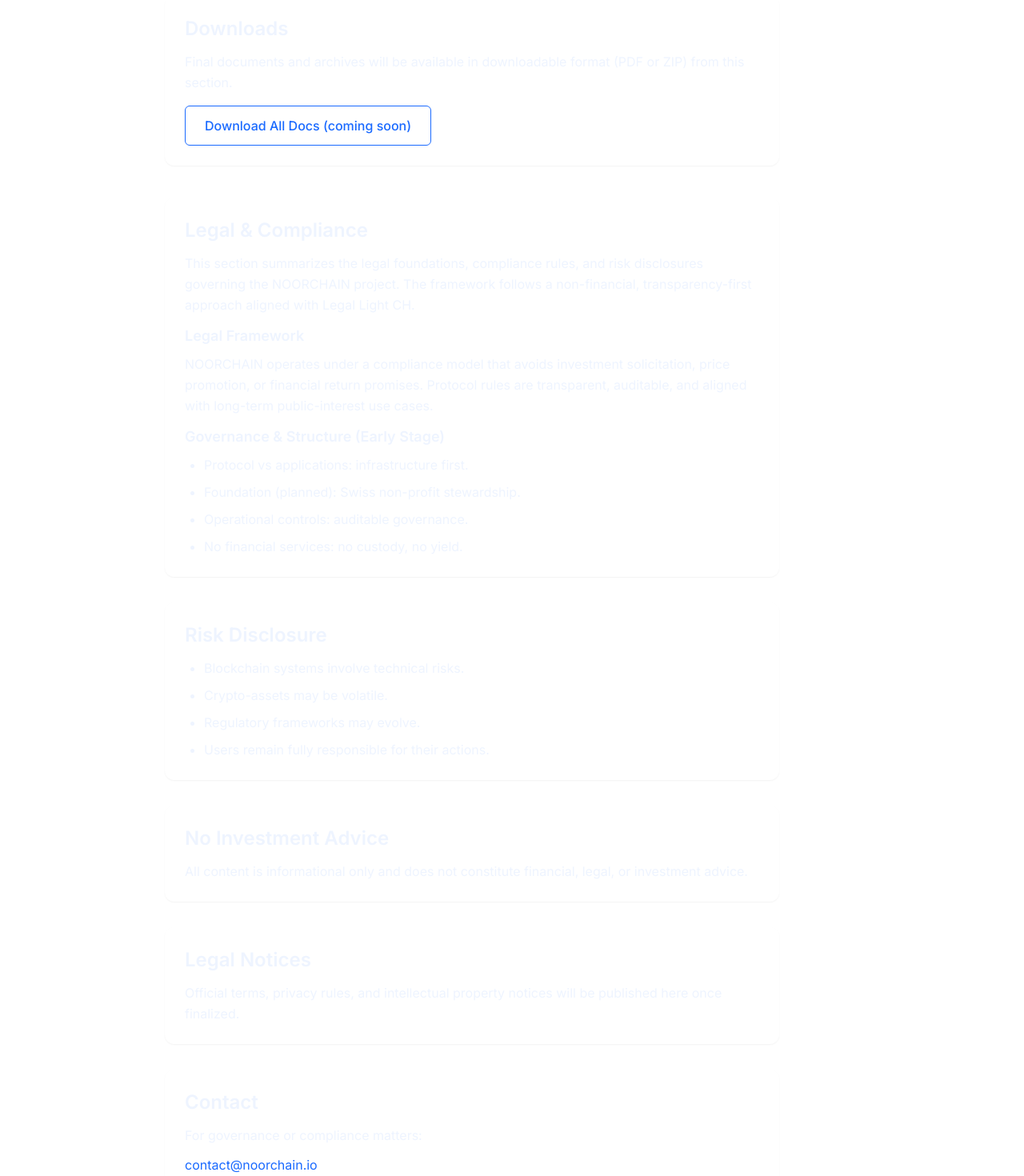
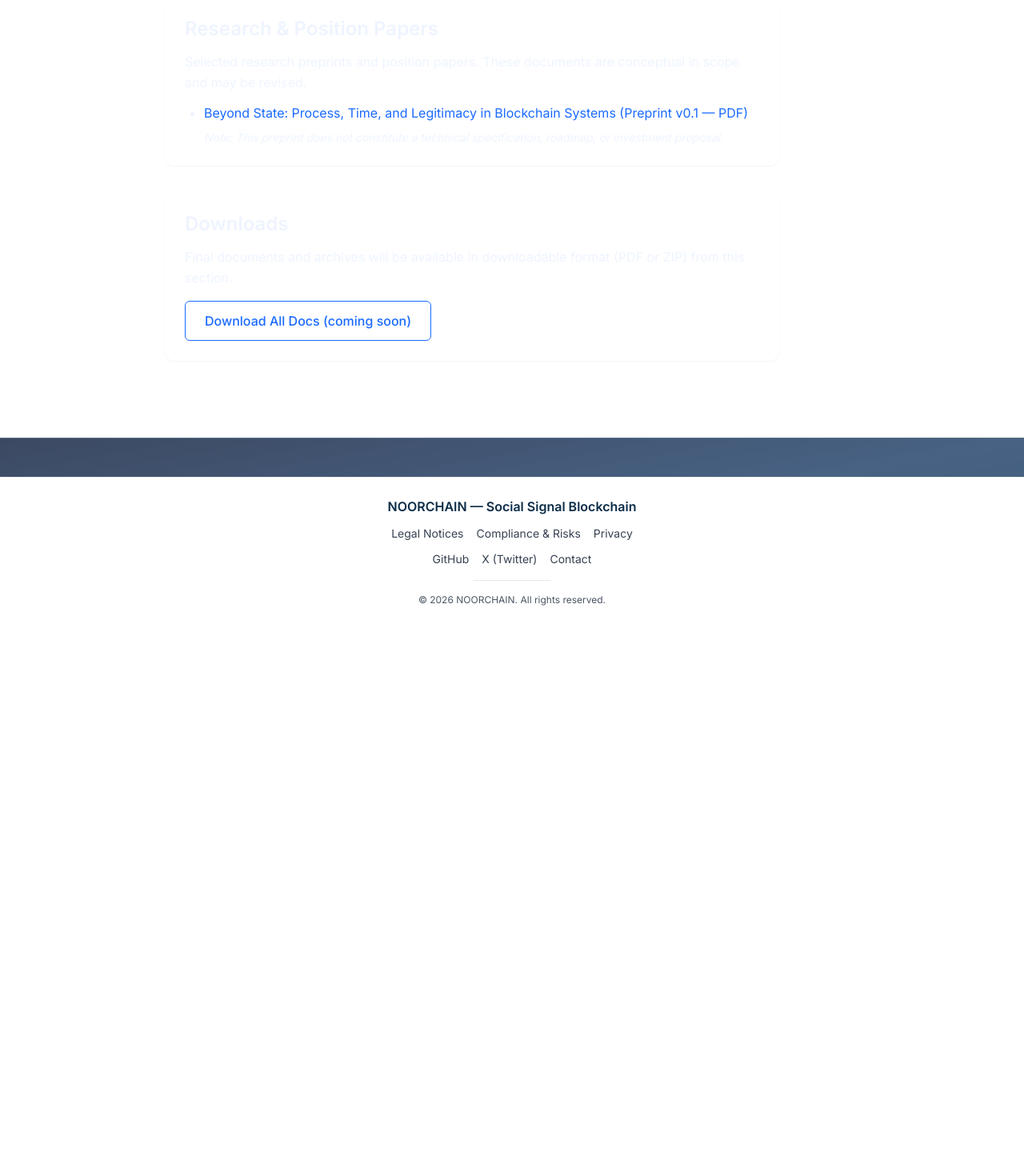
Before and after one commit to noorfinances-eng/noorchain-core, a Next.js app in the folder site/: page /docs in a window 1280 px wide. Shown: the part 880-2350 px from the top of the page at 80% size. After the commit the page ends 1662 px from the top, so only its background shows below. Built offline with nearby package versions, Linux system fonts and the light colour scheme.

Commit message:
Update DocsSection.tsx

```diff
--- a/site/components/sections/DocsSection.tsx
+++ b/site/components/sections/DocsSection.tsx
@@ -126,6 +126,36 @@
             </ul>
           </section>
 
+          {/* RESEARCH & POSITION PAPERS */}
+          <section className="mb-8 p-6 border border-white/20 rounded-xl bg-white/10 backdrop-blur-md shadow-sm transition-all duration-200 hover:shadow-md hover:-translate-y-0.5">
+            <h2 className="text-2xl font-semibold text-navy mb-3">
+              Research &amp; Position Papers
+            </h2>
+
+            <p className="text-gray-700 leading-relaxed mb-3">
+              Selected research preprints and position papers. These documents are
+              conceptual in scope and may be revised.
+            </p>
+
+            <ul className="list-disc pl-6 text-gray-700 leading-relaxed space-y-2">
+              <li>
+                <a
+                  href="/docs/Beyond_State_Process_Time_Legitimacy_Preprint_v0.1.pdf"
+                  target="_blank"
+                  rel="noopener noreferrer"
+                  className="text-primary hover:underline"
+                >
+                  Beyond State: Process, Time, and Legitimacy in Blockchain Systems (Preprint v0.1 — PDF)
+                </a>
+                <div className="text-sm text-gray-700 mt-2">
+                  <span className="italic">
+                    Note: This preprint does not constitute a technical specification, roadmap, or investment proposal.
+                  </span>
+                </div>
+              </li>
+            </ul>
+          </section>
+
           {/* DOWNLOAD */}
           <section className="p-6 border border-white/20 rounded-xl bg-white/10 backdrop-blur-md shadow-sm mb-10 transition-all duration-200 hover:shadow-md hover:-translate-y-0.5">
             <h2 className="text-2xl font-semibold text-navy mb-3">Downloads</h2>
@@ -140,88 +170,6 @@
               Download All Docs (coming soon)
             </a>
           </section>
-
-          {/* LEGAL & COMPLIANCE */}
-          <section className="mb-8 p-6 border border-white/20 rounded-xl bg-white/10 backdrop-blur-md shadow-sm transition-all duration-200 hover:shadow-md hover:-translate-y-0.5">
-            <h2 className="text-2xl font-semibold text-navy mb-3">
-              Legal &amp; Compliance
-            </h2>
-            <p className="text-gray-700 leading-relaxed mb-3">
-              This section summarizes the legal foundations, compliance rules,
-              and risk disclosures governing the NOORCHAIN project. The framework
-              follows a non-financial, transparency-first approach aligned with
-              Legal Light CH.
-            </p>
-
-            <h3 className="text-lg font-semibold text-navy mb-2">
-              Legal Framework
-            </h3>
-            <p className="text-gray-700 leading-relaxed mb-3">
-              NOORCHAIN operates under a compliance model that avoids investment
-              solicitation, price promotion, or financial return promises.
-              Protocol rules are transparent, auditable, and aligned with
-              long-term public-interest use cases.
-            </p>
-
-            <h3 className="text-lg font-semibold text-navy mb-2">
-              Governance &amp; Structure (Early Stage)
-            </h3>
-            <ul className="list-disc pl-6 text-gray-700 leading-relaxed space-y-2">
-              <li>Protocol vs applications: infrastructure first.</li>
-              <li>Foundation (planned): Swiss non-profit stewardship.</li>
-              <li>Operational controls: auditable governance.</li>
-              <li>No financial services: no custody, no yield.</li>
-            </ul>
-          </section>
-
-          {/* RISK DISCLOSURE */}
-          <section className="mb-8 p-6 border border-white/20 rounded-xl bg-white/10 backdrop-blur-md shadow-sm transition-all duration-200 hover:shadow-md hover:-translate-y-0.5">
-            <h2 className="text-2xl font-semibold text-navy mb-3">
-              Risk Disclosure
-            </h2>
-            <ul className="list-disc pl-6 text-gray-700 leading-relaxed space-y-2">
-              <li>Blockchain systems involve technical risks.</li>
-              <li>Crypto-assets may be volatile.</li>
-              <li>Regulatory frameworks may evolve.</li>
-              <li>Users remain fully responsible for their actions.</li>
-            </ul>
-          </section>
-
-          {/* NO INVESTMENT ADVICE */}
-          <section className="mb-8 p-6 border border-white/20 rounded-xl bg-white/10 backdrop-blur-md shadow-sm transition-all duration-200 hover:shadow-md hover:-translate-y-0.5">
-            <h2 className="text-2xl font-semibold text-navy mb-3">
-              No Investment Advice
-            </h2>
-            <p className="text-gray-700 leading-relaxed">
-              All content is informational only and does not constitute
-              financial, legal, or investment advice.
-            </p>
-          </section>
-
-          {/* LEGAL NOTICES */}
-          <section className="mb-8 p-6 border border-white/20 rounded-xl bg-white/10 backdrop-blur-md shadow-sm transition-all duration-200 hover:shadow-md hover:-translate-y-0.5">
-            <h2 className="text-2xl font-semibold text-navy mb-3">
-              Legal Notices
-            </h2>
-            <p className="text-gray-700 leading-relaxed">
-              Official terms, privacy rules, and intellectual property notices
-              will be published here once finalized.
-            </p>
-          </section>
-
-          {/* CONTACT */}
-          <section className="mb-2 p-6 border border-white/20 rounded-xl bg-white/10 backdrop-blur-md shadow-sm transition-all duration-200 hover:shadow-md hover:-translate-y-0.5">
-            <h2 className="text-2xl font-semibold text-navy mb-3">Contact</h2>
-            <p className="text-gray-700 leading-relaxed mb-3">
-              For governance or compliance matters:
-            </p>
-            <a
-              href="mailto:contact@noorchain.io"
-              className="text-primary hover:underline"
-            >
-              contact@noorchain.io
-            </a>
-          </section>
         </div>
       </div>
     </section>
```
